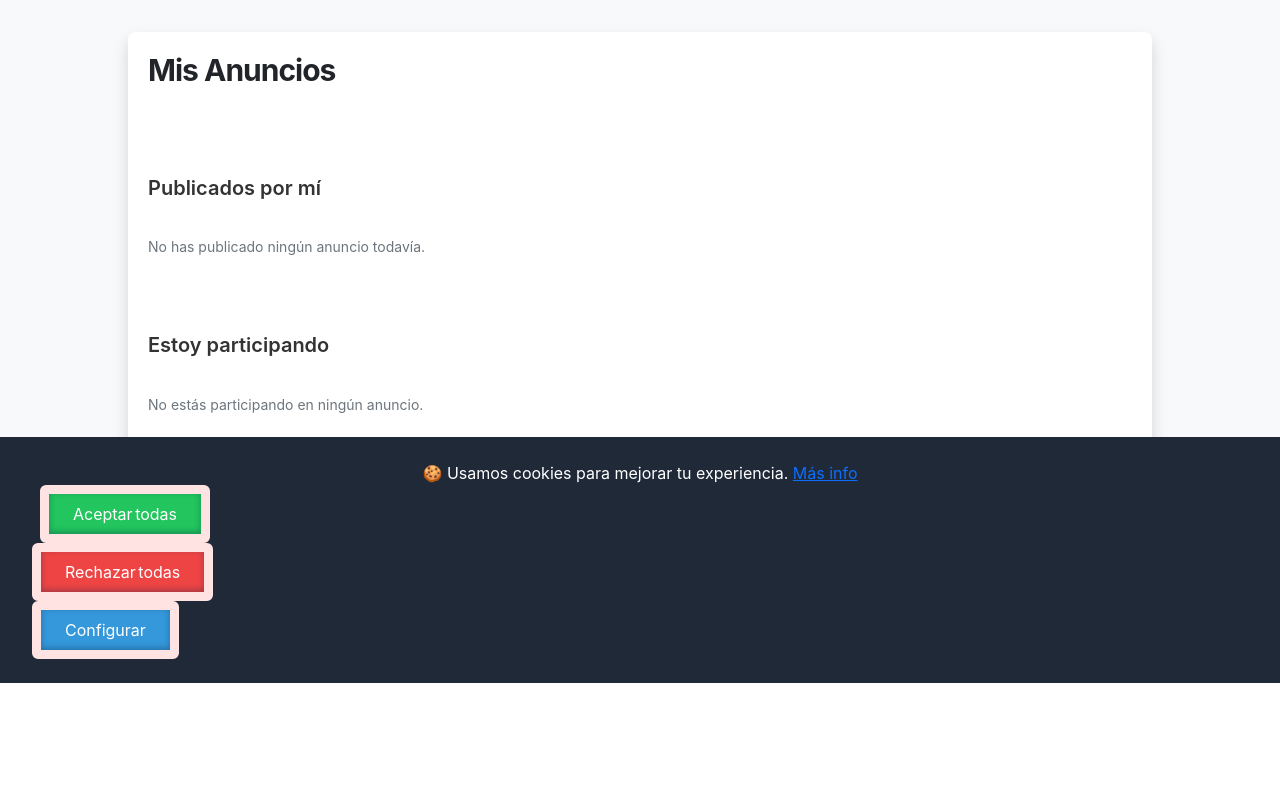
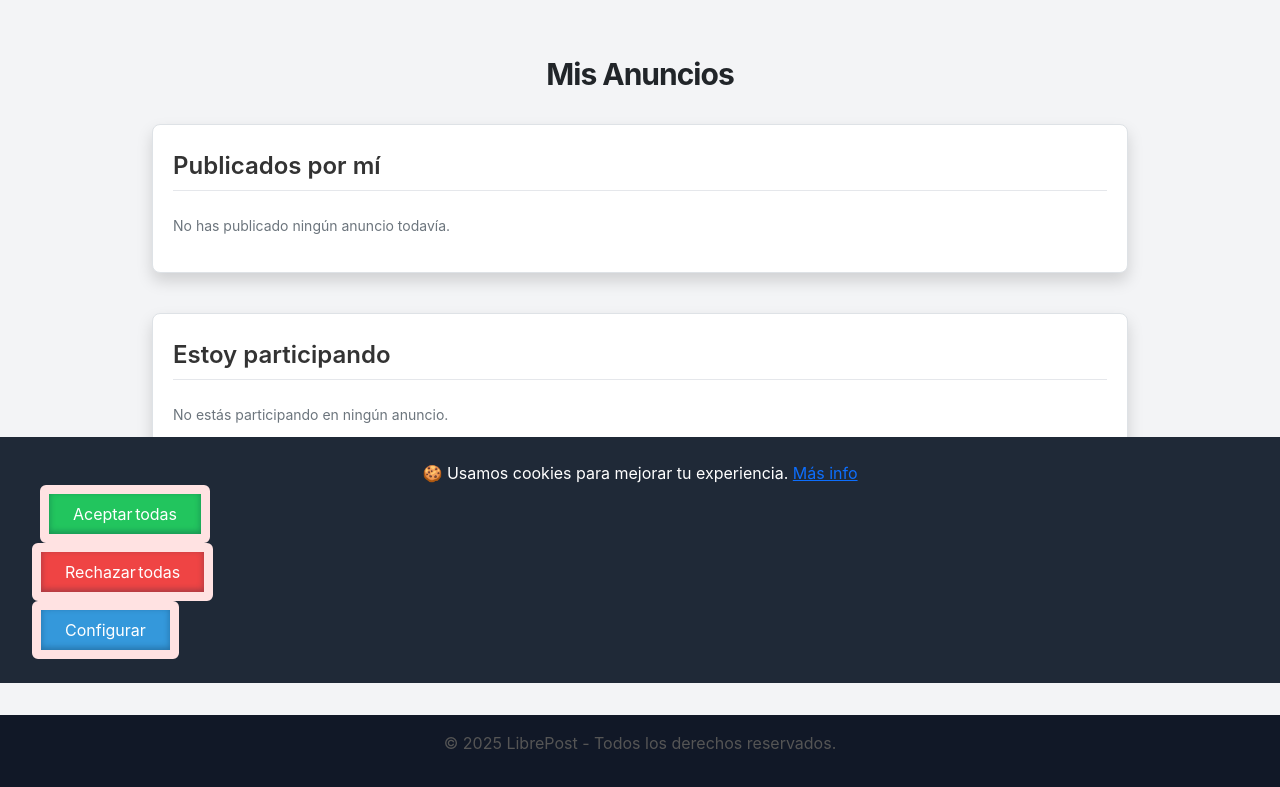
Before and after one commit to JuanantonioPeregrina/Marketplace, a Node project: template postlibre-express/views/mis-anuncios.ejs in a window 1280 px wide. Shown: the part 117-904 px from the top of the page. Before the commit the page ends 800 px from the top, so only its background shows below. Run offline with Node 20 templates, Linux system fonts and the light colour scheme; the template is opened without the code that fills it, so the values that code supplies are empty; some libraries are stand-ins or nearby versions.

Commit message:
Pequeña mejora visual en mis-anuncios

```diff
--- a/postlibre-express/views/mis-anuncios.ejs
+++ b/postlibre-express/views/mis-anuncios.ejs
@@ -5,60 +5,69 @@
   <title>Mis Anuncios</title>
   <link rel="stylesheet" href="/css/styleA.css">
 </head>
-<body class="flex flex-col min-h-screen">
+<body class="flex flex-col min-h-screen bg-gray-100">
   <%- include("partials/header") %>
 
-  <main class="flex-grow max-w-5xl mx-auto p-6 mt-8 bg-white shadow rounded-lg">
-    <h1 class="text-3xl font-bold mb-6">Mis Anuncios</h1>
+  <main class="flex-grow max-w-5xl mx-auto p-6 mt-8">
+    <h1 class="text-3xl font-bold mb-8 text-center">Mis Anuncios</h1>
 
-    <h2 class="text-xl font-semibold mt-6 mb-3">Publicados por mí</h2>
+    <!-- Anuncios publicados -->
+    <section class="bg-white rounded-lg shadow p-6 mb-10 border">
+      <h2 class="text-2xl font-semibold mb-4 border-b pb-2">Publicados por mí</h2>
       <% if (publicados.length === 0) { %>
         <p class="text-gray-500">No has publicado ningún anuncio todavía.</p>
       <% } else { %>
-      <ul class="space-y-4">
+        <ul class="space-y-4 mt-4">
           <% publicados.forEach(a => { %>
-          <li class="p-4 border rounded">
-            <h3 class="text-lg font-semibold"><%= a.titulo %></h3>
+            <li class="p-4 bg-gray-50 border rounded">
+              <h3 class="text-lg font-semibold mb-1"><%= a.titulo %></h3>
               <p><strong>Categoría:</strong> <%= a.categoria %></p>
               <p><strong>Estado:</strong> <%= a.estadoSubasta %></p>
-            <a href="/anuncios/<%= a._id %>" class="text-blue-600 underline">Ver anuncio</a>
+              <a href="/anuncios/<%= a._id %>" class="text-blue-600 underline mt-2 inline-block">Ver anuncio</a>
             </li>
           <% }) %>
         </ul>
       <% } %>
+    </section>
 
-    <h2 class="text-xl font-semibold mt-10 mb-3">Estoy participando</h2>
+    <!-- Anuncios participando -->
+    <section class="bg-white rounded-lg shadow p-6 mb-10 border">
+      <h2 class="text-2xl font-semibold mb-4 border-b pb-2">Estoy participando</h2>
       <% if (participando.length === 0) { %>
         <p class="text-gray-500">No estás participando en ningún anuncio.</p>
       <% } else { %>
-      <ul class="space-y-4">
+        <ul class="space-y-4 mt-4">
           <% participando.forEach(a => { %>
-          <li class="p-4 border rounded">
-            <h3 class="text-lg font-semibold"><%= a.titulo %></h3>
+            <li class="p-4 bg-gray-50 border rounded">
+              <h3 class="text-lg font-semibold mb-1"><%= a.titulo %></h3>
               <p><strong>Autor:</strong> <%= a.autor %></p>
               <p><strong>Estado:</strong> <%= a.estadoSubasta %></p>
-            <a href="/anuncios/<%= a._id %>" class="text-blue-600 underline">Ver anuncio</a>
+              <a href="/anuncios/<%= a._id %>" class="text-blue-600 underline mt-2 inline-block">Ver anuncio</a>
             </li>
           <% }) %>
         </ul>
       <% } %>
+    </section>
 
-    <h2 class="text-xl font-semibold mt-10 mb-3">Mis favoritos ❤️</h2>
+    <!-- Favoritos -->
+    <section class="bg-white rounded-lg shadow p-6 mb-10 border">
+      <h2 class="text-2xl font-semibold mb-4 border-b pb-2">Mis favoritos</h2>
       <% if (favoritos.length === 0) { %>
-      <p class="text-white-500">No has marcado ningún anuncio como favorito.</p>
+        <p class="text-gray-500">No has marcado ningún anuncio como favorito.</p>
       <% } else { %>
-      <ul class="space-y-4">
+        <ul class="space-y-4 mt-4">
           <% favoritos.forEach(a => { %>
-          <li class="p-4 border rounded">
-            <h3 class="text-lg font-semibold"><%= a.titulo %></h3>
+            <li class="p-4 bg-gray-50 border rounded">
+              <h3 class="text-lg font-semibold mb-1"><%= a.titulo %></h3>
               <p><strong>Categoría:</strong> <%= a.categoria %></p>
               <p><strong>Ubicación:</strong> <%= a.ubicacion %></p>
               <p><strong>Publicado por:</strong> <%= a.autor %></p>
-            <a href="/anuncios/<%= a._id %>" class="text-blue-600 underline">Ver anuncio</a>
+              <a href="/anuncios/<%= a._id %>" class="text-blue-600 underline mt-2 inline-block">Ver anuncio</a>
             </li>
           <% }) %>
         </ul>
       <% } %>
+    </section>
   </main>
 
   <%- include("partials/footer") %>
```
Lines whose indentation alone changed are shown as unchanged.
